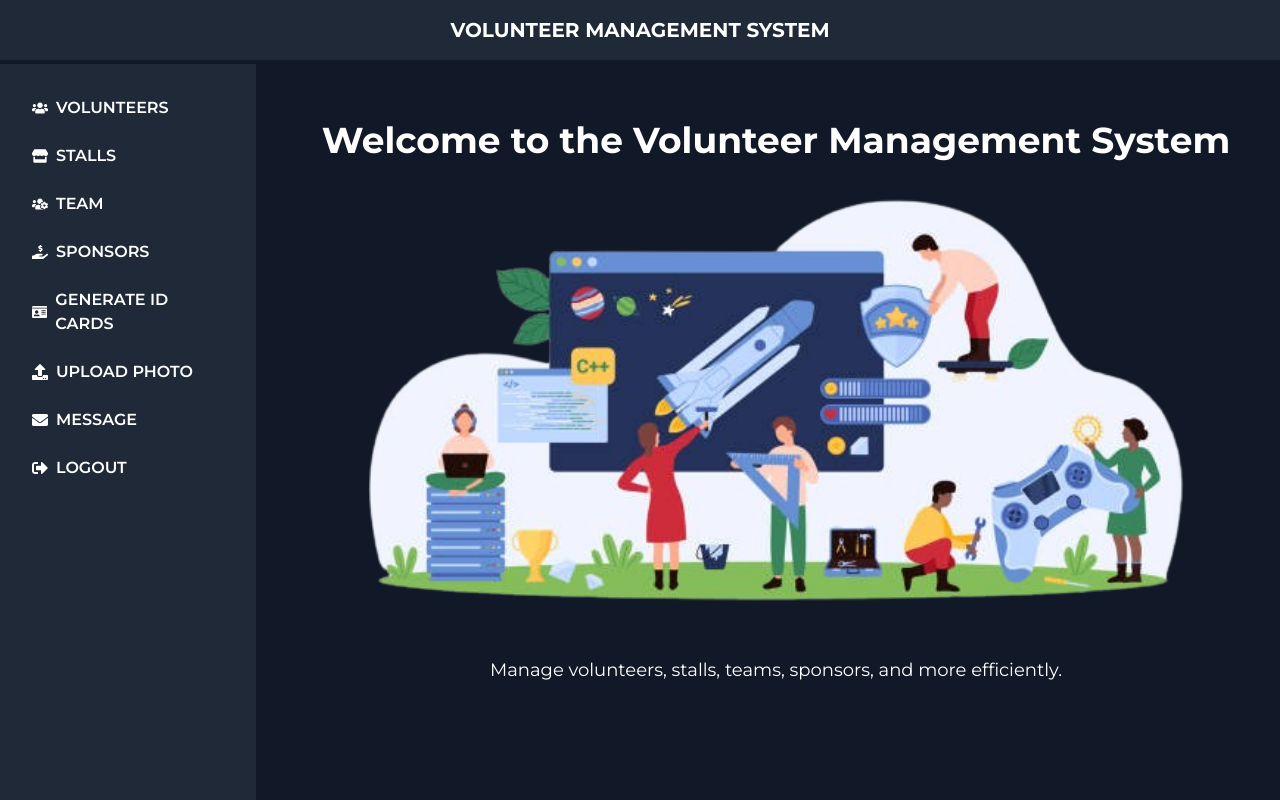
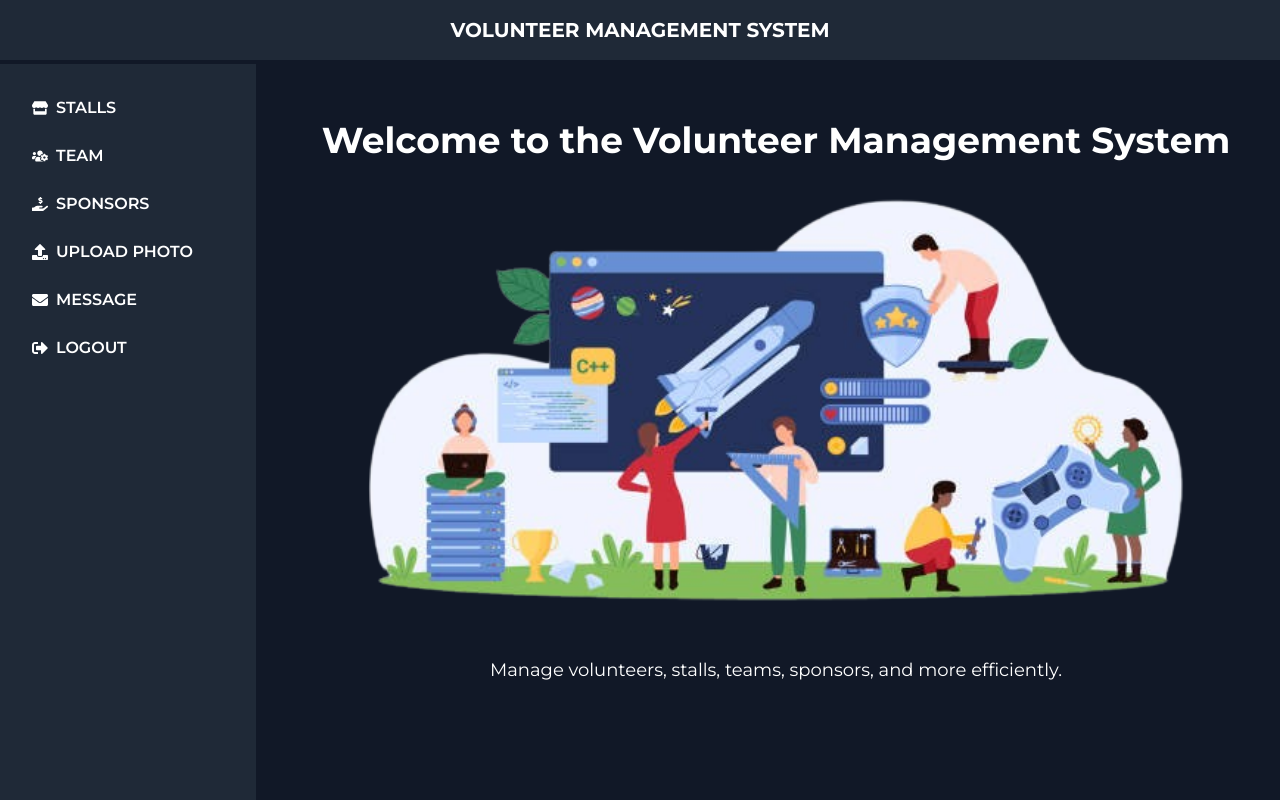
Before and after one commit to Lavanya-chinta25/volunteer_management_system, a React (Vite) app: page /dashboard in a window 1280 px wide. Built offline with nearby package versions, Linux system fonts and the light colour scheme; sample sign-in values are in the browser's storage.

Commit message:
Fixed import path issue

```diff
--- a/src/Components/dashboard.jsx
+++ b/src/Components/dashboard.jsx
@@ -40,15 +40,15 @@ const Dashboard = () => {
       setRole(storedRole);
     }
   }, [navigate]);
-
+  console.log(role)
   const sidebarItems = [
-    ...(role === "admin" ?[{ name: "Volunteers", icon: <FaUsers />, sub:["Add Volunteers", "View Volunteers"]}]:[]),
-    { name: "Stalls", icon: <FaStore />, sub: role === "admin" ? ["Add Stalls", "View Stalls"] : ["View Stalls"] },
-    { name: "Team", icon: <FaUsersCog />, sub: role === "admin" ? ["Add Coreteam", "View Coreteam", "Add Team", "View Team"] : ["View Coreteam","View Team"] },
-    { name: "Sponsors", icon: <FaHandHoldingUsd />, sub: role === "admin" ? ["Add Sponsors", "View Sponsors"] : ["View Sponsors"] },
-    ...(role === "admin" ? [{ name: "Generate ID Cards", icon: <FaIdCard />, sub: [] }] : []),
+    ...(role === "Admin" ?[{ name: "Volunteers", icon: <FaUsers />, sub:["Add Volunteers", "View Volunteers"]}]:[]),
+    { name: "Stalls", icon: <FaStore />, sub: role === "Admin" ? ["Add Stalls", "View Stalls"] : ["View Stalls"] },
+    { name: "Team", icon: <FaUsersCog />, sub: role === "Admin" ? ["Add Coreteam", "View Coreteam", "Add Team", "View Team"] : ["View Coreteam","View Team"] },
+    { name: "Sponsors", icon: <FaHandHoldingUsd />, sub: role === "Admin" ? ["Add Sponsors", "View Sponsors"] : ["View Sponsors"] },
+    ...(role === "Admin" ? [{ name: "Generate ID Cards", icon: <FaIdCard />, sub: [] }] : []),
     { name: "Upload Photo", icon: <FaUpload />, sub: [] },
-    { name: "Message", icon: <FaEnvelope />, sub: role === "admin" ? ["Show Message", "Send Message"]: ["Send Message"]},
+    { name: "Message", icon: <FaEnvelope />, sub: role === "Admin" ? ["Show Message", "Send Message"]: ["Send Message"]},
     { name: "Logout", icon: <FaSignOutAlt />, sub: [] }
   ];
 
```
